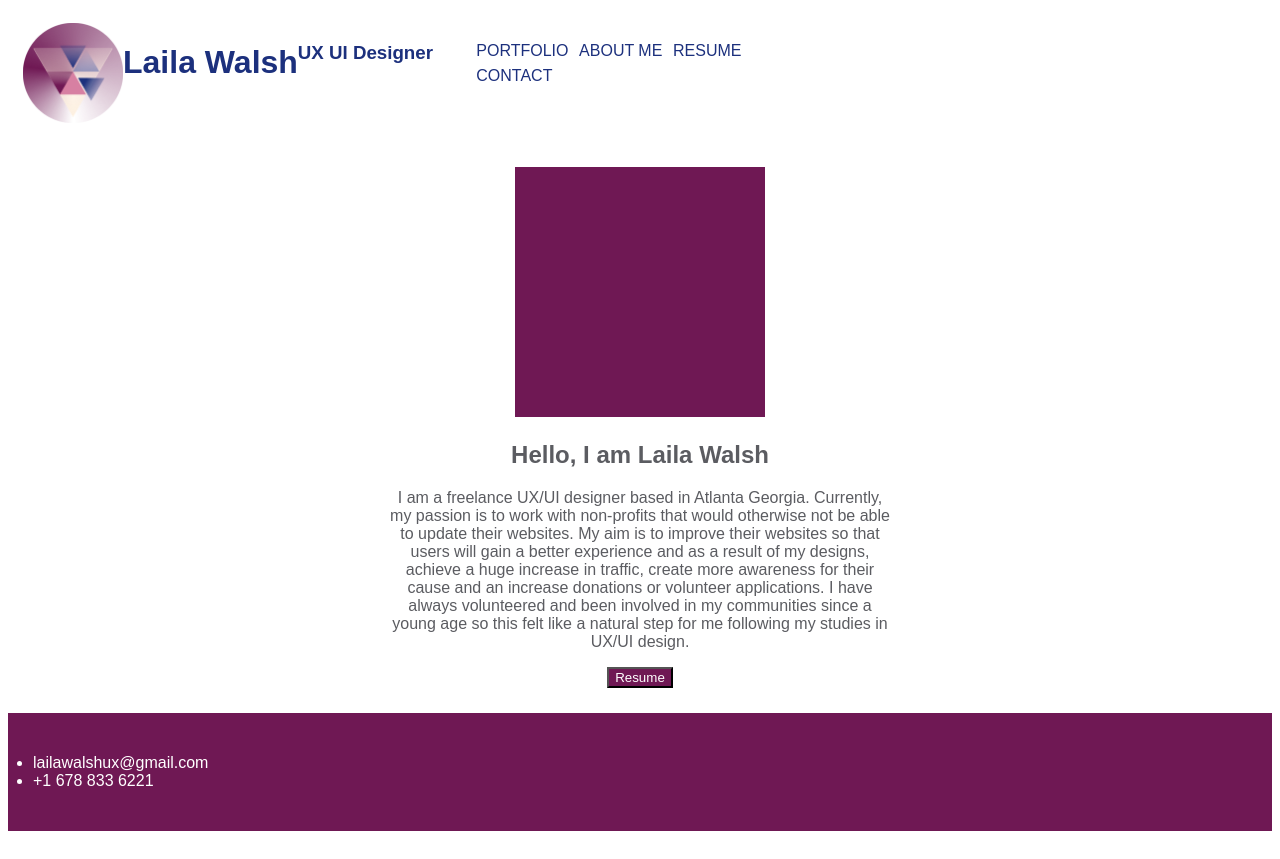
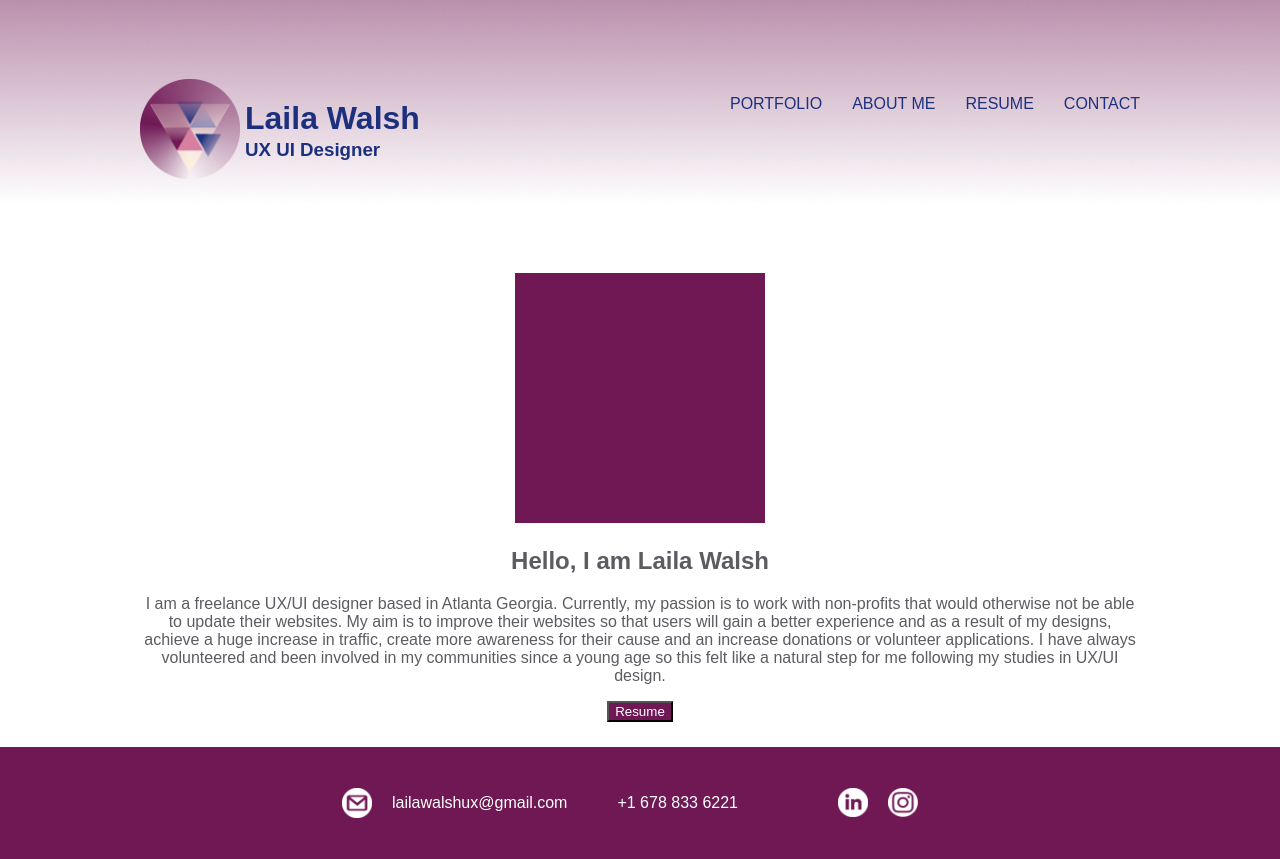
Before and after one commit to Laila75/UX_UI_HW_17, a plain HTML site: page index.html in a window 1280 px wide. Drawn offline with Linux system fonts and the light colour scheme.

Commit message:
HW17 Complete

```diff
--- a/css/style.css
+++ b/css/style.css
@@ -1,44 +1,78 @@
-body {
+html, body {
+    margin: 0px;
+    padding: 0px;
 }
 .navigation {
-    background-color: white;
     padding: 15px;
     display:flex;
-    max-width: 100%;
+    max-width: 1000px;
+    justify-content: space-between;
+    margin: 1em auto;
+
+}
+.headerBG {
+    background-image: url(../images/FadedBG.png);
+    background-repeat: repeat-x;
+    background-size: contain;
+    height: 200px;
+    padding-top: 3em;
+
+
+
+}
+.inline-block li {
+    padding-left: 30px;
 }
 .Logo {
+    display: flex;
+    width: 100%;
+    justify-content: space-between;
+}
+.Logotitle {
     display: flex;
 }
 .MyLogoimage img{
     max-width: 100px;
     height: auto;
+    margin-right: 5px;
+
 }
 header li {
     display: inline-block;
-    align: auto;
-    padding: 1%;
     font-family: Arial, Helvetica, sans-serif;
     color: #1C307D;
+
+}
+nav ul {
+    display: flex;
+    justify-content: space-between;
 }
 h1 {
     font-family: Arial, Helvetica, sans-serif;
     color: #1C307D;
 }
+.Logo h1{
+    margin-bottom: 2px;
+
+}
 h3 {
     font-family: Arial, Helvetica, sans-serif;
     color: #1C307D;
 }
+.Logo h3{
+    margin-top: 2px;
+}
 .content {
     height: 100%;
     padding: 25px;
-    width: 500px;
+    max-width: 1000px;
     margin: 0 auto;
     font-family: Arial, Helvetica, sans-serif;
     Color: #5B5C61;
     text-align: center;
 }
 .MyPhoto img{
-    max-width: 50%;
+    max-width: 25%;
 }
 .ResumeButton {
     background-color: #6F1854;
@@ -48,16 +82,37 @@ h3 {
 footer {
     bottom: 0;
     background-color: #6F1854;
-    display: inline-block;
-    width: 100%;
+    display: flex;
+    align-items: center;
+    justify-content: center;
 }
 footer ul{
     padding: 25px;
-    width:auto;
-    margin-left:auto;
+    max-width: 1000px;
+    display:flex;
+    justify-content: space-between;
+    align-items: center;
+
 }
 footer li {
+    display: flex;
     color: white;
     font-family: Arial, Helvetica, sans-serif;
+    list-style-type: none;
+    align-items: center;
+    justify-content: space-between;
+}
+.email2 li{
+    padding-right: 50px;
+}
+.contacticon {
+    padding-right: 20px;
+    width: 30px;
+    height: 30px;
+    display: inline-block;
 
 }
+.contacticon img {
+    width: 100%;
+    height: auto;
+}
--- a/index.html
+++ b/index.html
@@ -7,18 +7,24 @@
         <link rel="stylesheet" href="css/style.css">
     </head>
     <body>
+        <div class="headerBG">
         <header class="navigation">
             <div class="Logo">
+                <div class='Logotitle'>
                     <div class="MyLogoimage">
                         <img src="images/Logo.png"/>
 
                     </div>
+                    <div>
                     <h1>
                         Laila Walsh
                     </h1>
                     <h3>
                         UX UI Designer
                     </h3>
+                    </div>
+                </div>
+
             <nav class="inline-block">
                 <ul>
                     <li> PORTFOLIO </li>
@@ -29,6 +35,7 @@
             </nav>
             </div>
         </header>
+    </div>
         <section class="heroImg">
         <div class="content">
             <div class="MyPhoto">
@@ -47,9 +54,18 @@ I am a freelance UX/UI designer based in Atlanta Georgia. Currently, my passion
         </div>
         </section>
         <footer>
+            <ul class="email2">
+
+                <li><span class="contacticon"> <img src='images/Email Icon.png'> </span>lailawalshux@gmail.com</li>
+                <li>+1 678 833 6221</li>
+            </ul>
             <ul>
-                <li>lailawalshux@gmail.com</li>
-                <li>+1 678 833 6221</li>
+                <li>
+                    <span class="contacticon"> <img src='images/Linkedin Icon.png'> </span>
+                </li>
+                <li>
+                    <span class="contacticon"> <img src='images/Instagram Icon.png'> </span>
+                </li>
             </ul>
         </footer>
     </body>
```
Also changed, not shown: images/FadedBG.jpg (added), images/FadedBG.png (added). Lines whose indentation alone changed are shown as unchanged.
